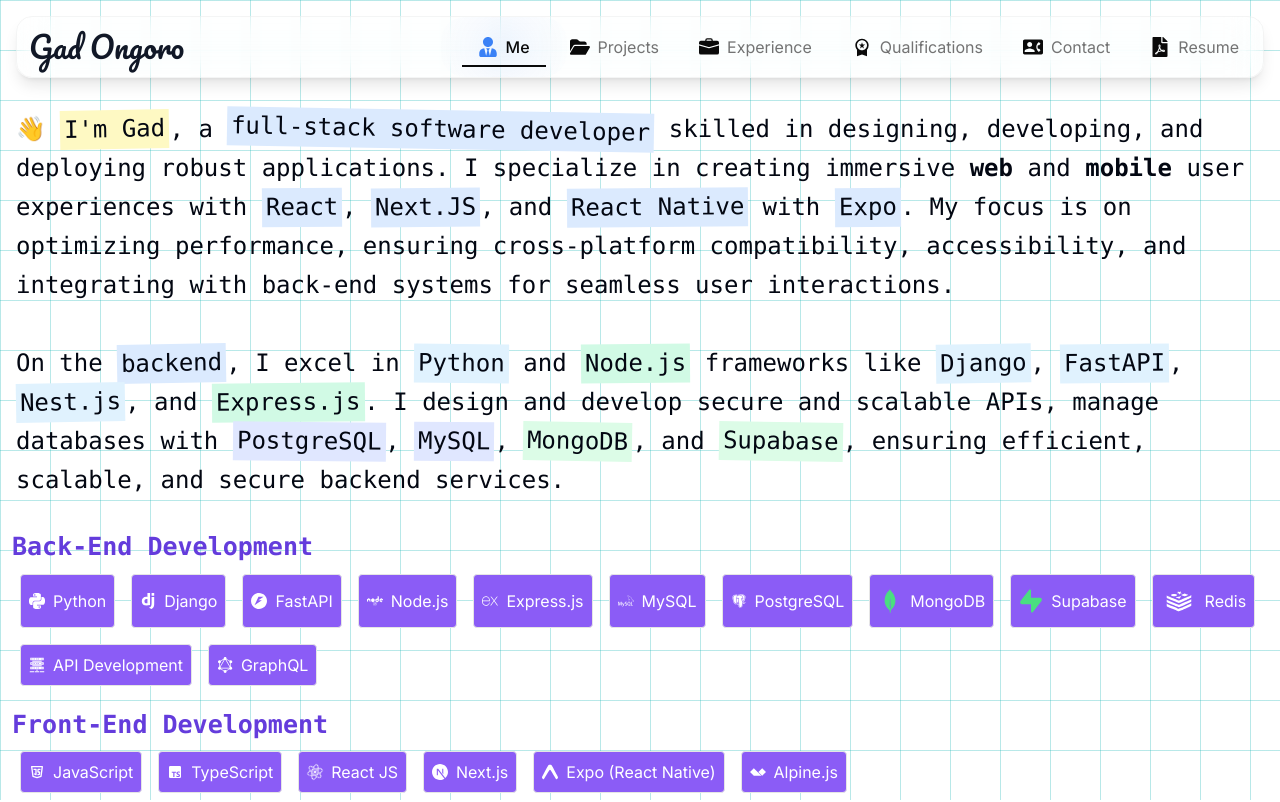
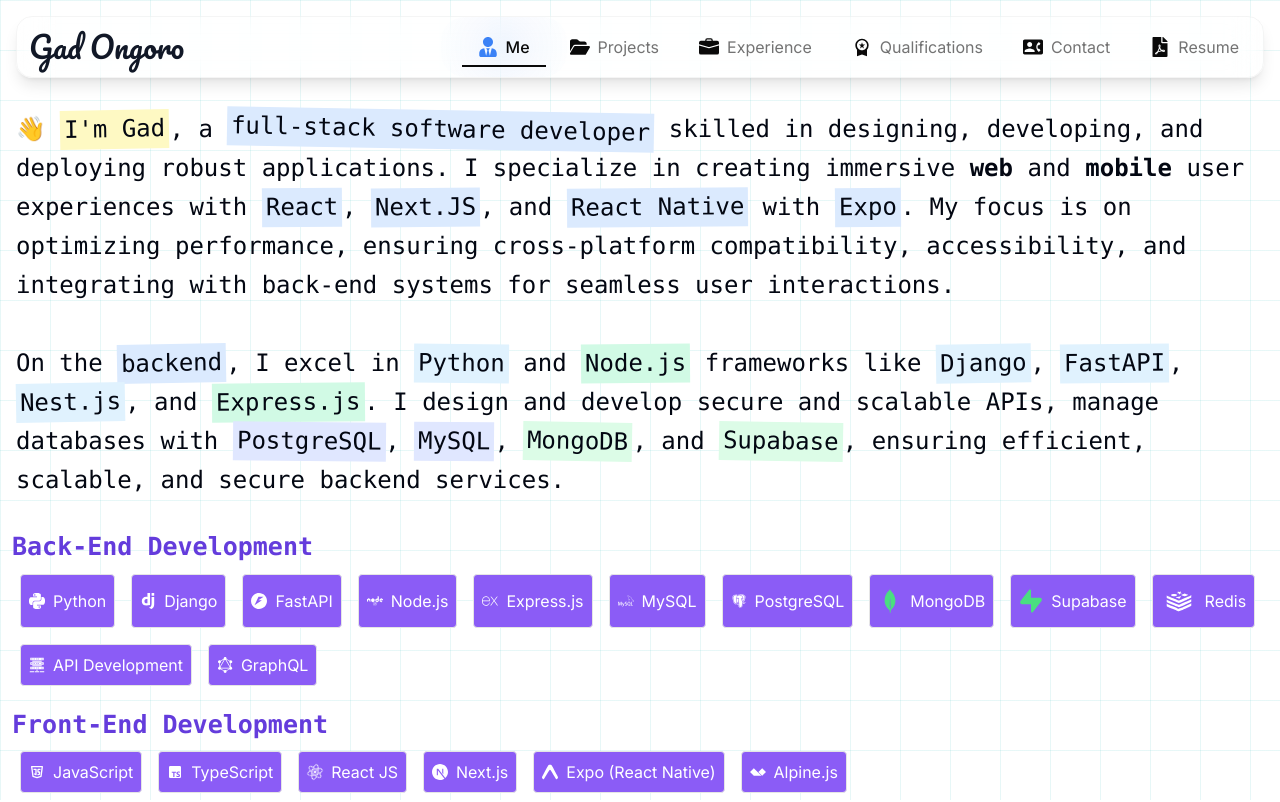
Before and after one commit to Gad-Ongoro/Gad-Ongoro, a Next.js app in the folder portfolio/: page / in a window 1280 px wide. Shown: the top 802 px of the page. Built offline with nearby package versions, Linux system fonts and the light colour scheme.

Commit message:
fix(styles): reduce chart line opacity from 0.3 to 0.1

```diff
--- a/portfolio/src/app/globals.css
+++ b/portfolio/src/app/globals.css
@@ -23,7 +23,7 @@ body {
 :root {
   /* --background-start: #0a0a0a;
   --background-end: #1a1a1a; */
-  --chart-line-color: rgba(20, 180, 180, 0.3);
+  --chart-line-color: rgba(20, 180, 180, 0.1);
 }
 
 body {
```
